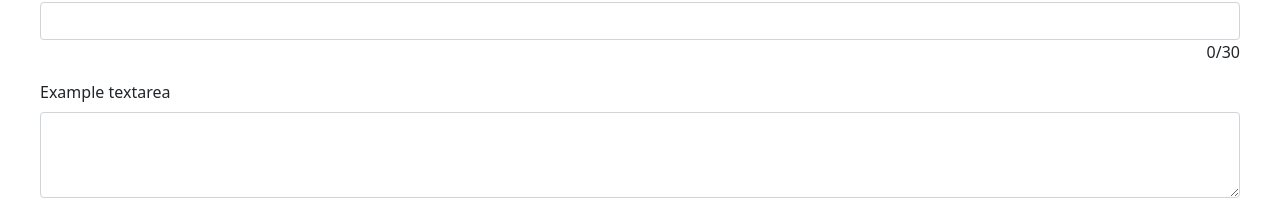
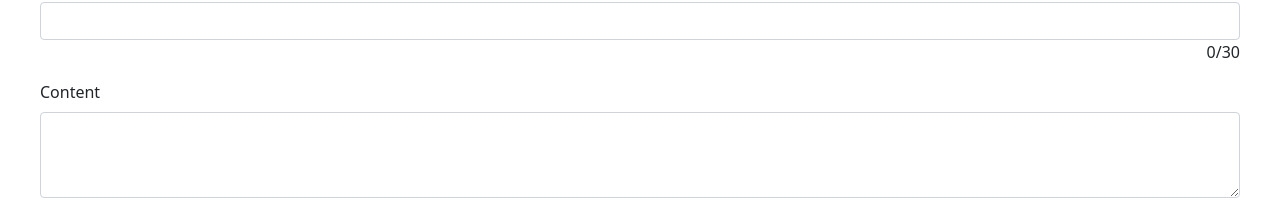
Before and after one commit to lmigonzalez/keep-notes, a React (Create React App) app: page /add in a window 1280 px wide. Shown: the part 120-320 px from the top of the page. Built offline with nearby package versions, Linux system fonts and the light colour scheme.

Commit message:
mirrior chanche

```diff
--- a/src/pages/AddNote.js
+++ b/src/pages/AddNote.js
@@ -44,6 +44,7 @@ const AddNote = (props) => {
       setSuccessAdded(true);
       emptyAlertSuccess();
       setInputValue(initialInputValue);
+      history.push("/");
     } else if (inputValue.title.length < 3) {
       setFormValidation(null);
       emptyAlertError();
@@ -114,7 +115,7 @@ const AddNote = (props) => {
           <p className="title-length">{inputValue.title.length}/30</p>
         </Form.Group>
         <Form.Group  controlId="exampleForm.ControlTextarea1">
-          <Form.Label>Example textarea</Form.Label>
+          <Form.Label>Content</Form.Label>
           <Form.Control
             as="textarea"
             name="content"
```
